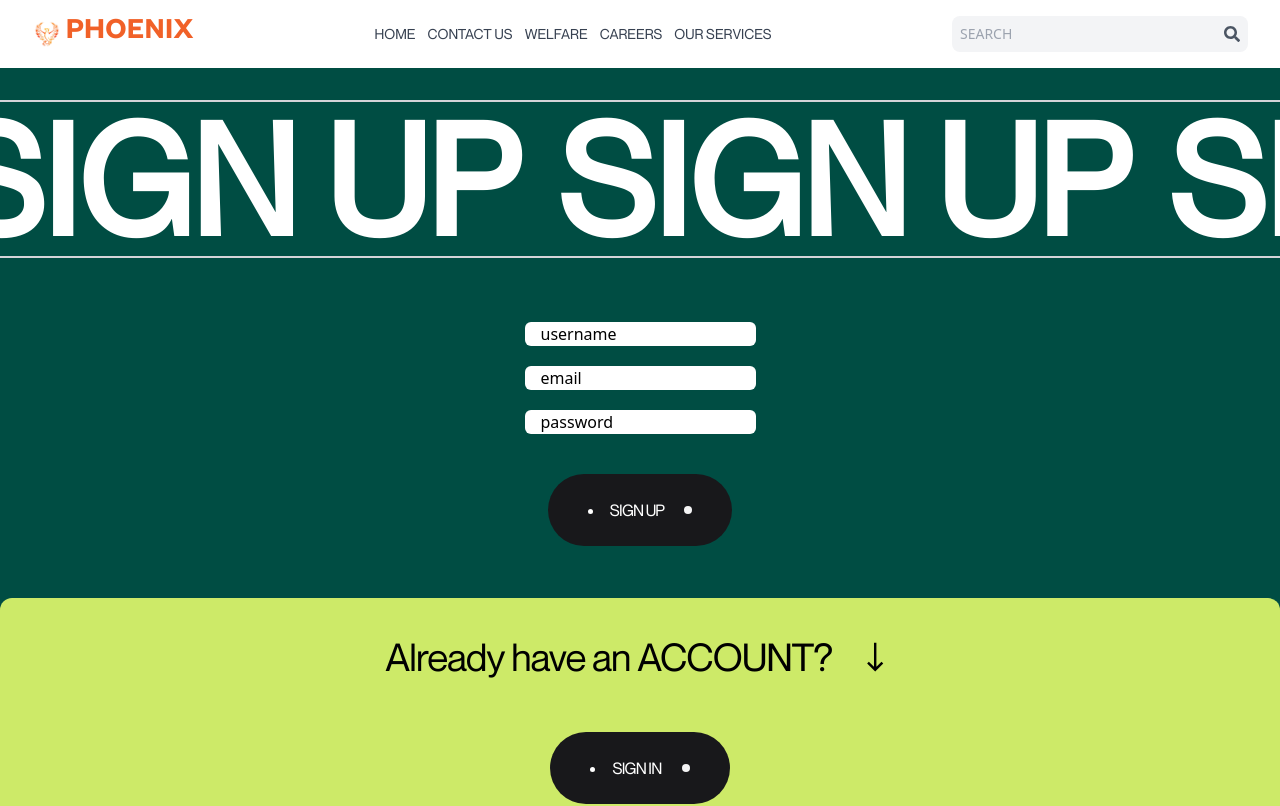
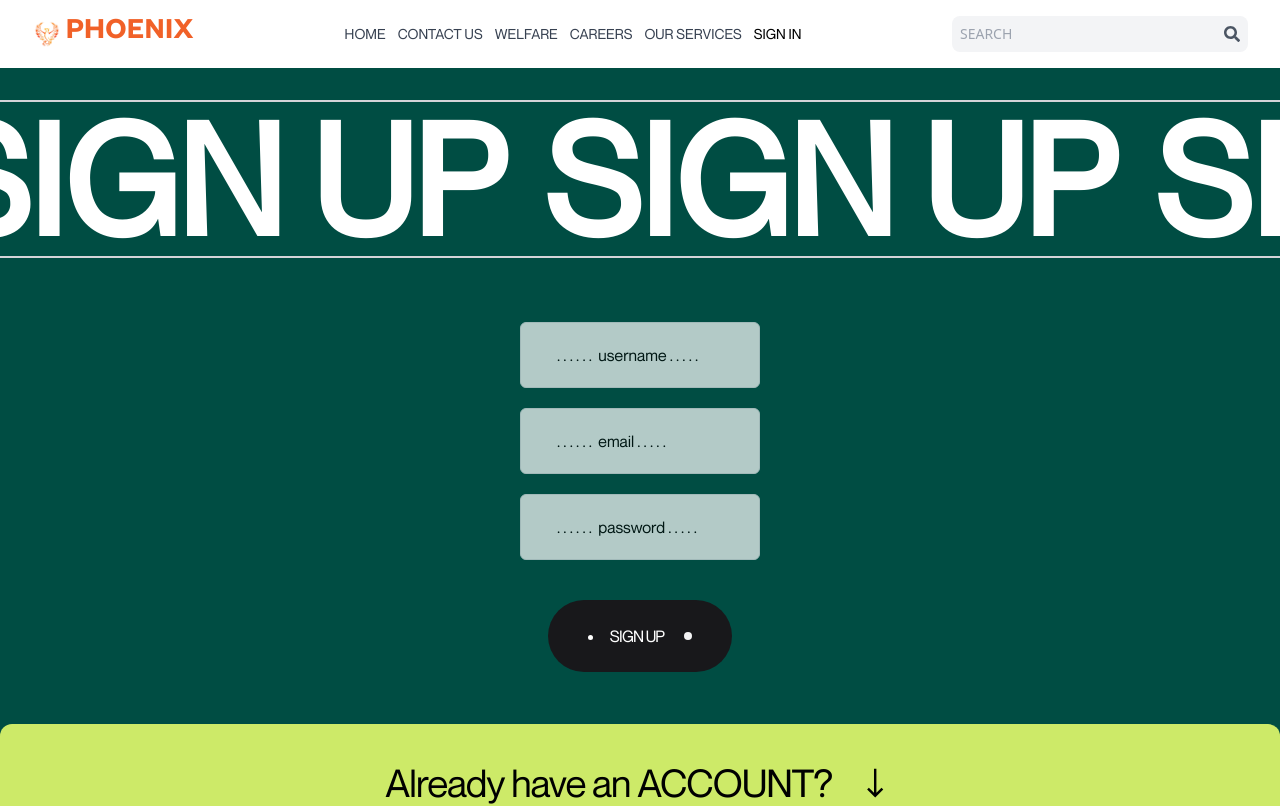
Before and after one commit to Tejaskait/Phoenix-app, a React (Vite) app in the folder client/: page /sign-up in a window 1280 px wide. Shown: the top 806 px of the page. Built offline with nearby package versions, Linux system fonts and the light colour scheme.

Commit message:
made more ui

```diff
--- a/client/src/components/Header.jsx
+++ b/client/src/components/Header.jsx
@@ -35,12 +35,14 @@ export default function Header() {
           <Link to="/ourservices">
             <li className="hidden sm:inline hover:underline">OUR SERVICES</li>
           </Link>
-
+          <Link to="/sign-in">
+            <li className="hidden sm:inline hover:underline text-black">SIGN IN</li>
+          </Link>
         </ul>
       </nav>
 
       {/* Search Section */}
-      <form className="bg-gray-100 p-2 rounded-lg flex items-center gap-2">
+      <form className=" bg-gray-100 p-2 rounded-lg flex items-center gap-2">
         <input
           type="text"
           placeholder="SEARCH"
--- a/client/src/pages/SignUp.jsx
+++ b/client/src/pages/SignUp.jsx
@@ -1,11 +1,13 @@
-import React from 'react'
-import Maerqueesignup from '../components/Marqueesignup'
+import { useState } from 'react'
+import Maerqueesignup from '../components/Marqueesignup';
 import { motion } from 'framer-motion';
 import { Link } from 'react-router-dom';
 
 
 
 export default function SignUp() {
+
+
   return (
     <div className='w-full  bg-[#004D43]'>
       <div className='py-8 text-white'>
@@ -18,9 +20,9 @@ export default function SignUp() {
       </div>
       <form className=' py-8 '>
         <div className='flex items-center flex-col gap-5 '>
-        <input type='text' placeholder='username' className='bg-[#ffffff] placeholder:px-4 rounded-md placeholder:text-black' id='username'  />
-        <input type='text' placeholder='email' className='bg-[#ffffff] placeholder:px-4 rounded-md placeholder:text-black' id='useremail'  />
-        <input type='text' placeholder='password' className='bg-[#ffffff] placeholder:px-4 rounded-md placeholder:text-black' id='userpassword'  />
+        <input type='text' placeholder='. . . . . .  username . . . . .' className='bg-[#ffffff] placeholder:px-4 rounded-md opacity-70 border p-5 font-nmregular placeholder:text-black' id='username'  />
+        <input type='email' placeholder='. . . . . .  email . . . . .' className='bg-[#ffffff] placeholder:px-4 rounded-md opacity-70 border p-5 font-nmregular placeholder:text-black' id='useremail'  />
+        <input type='password' placeholder='. . . . . .  password . . . . .' className='bg-[#ffffff] placeholder:px-4 rounded-md opacity-70 border p-5 font-nmregular placeholder:text-black' id='userpassword' />
         <button className="flex gap-5 items-center font-nmregular px-10 py-6 bg-zinc-900 rounded-full tracking-tighter mt-5 text-white ">
 
               <li className=" uppercase hover:underline">SIGN UP</li>
```
